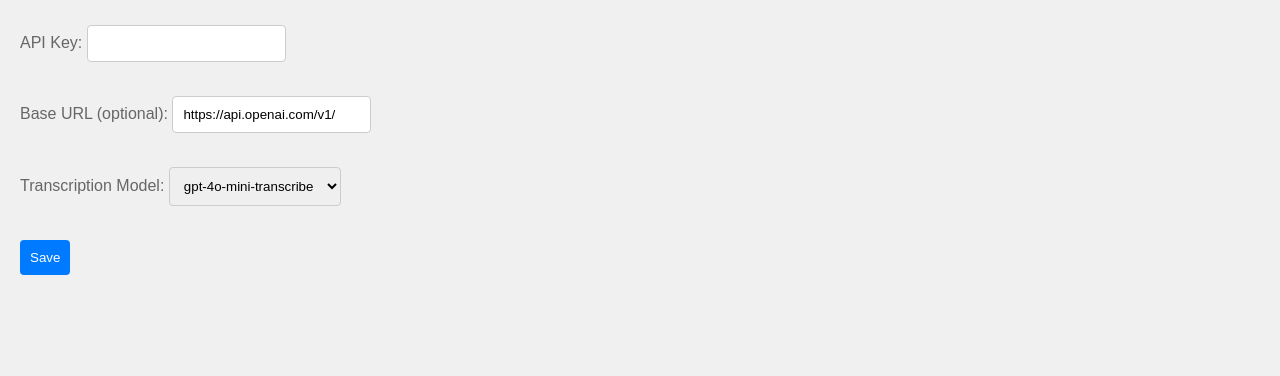
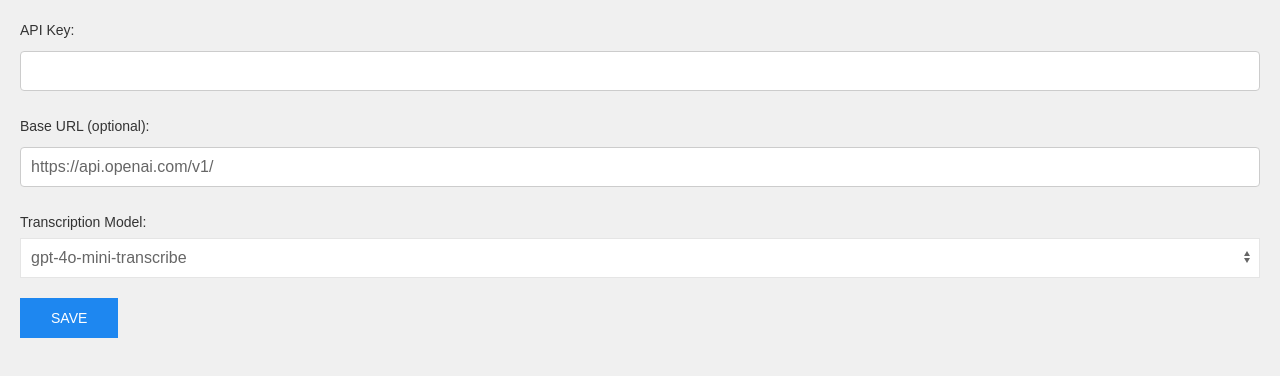
Before and after one commit to mshattori/voice-note, a plain HTML site: page settings.html in a window 1280 px wide. Drawn offline with nearby package versions, Linux system fonts and the light colour scheme.

Commit message:
update: enhance form layout with UIkit classes for better styling

```diff
--- a/settings.html
+++ b/settings.html
@@ -9,18 +9,30 @@
     <link rel="stylesheet" href="index.css">
 </head>
 <body>
-    <div id="api-key-config">
-        <label for="api-key">API Key:</label>
-        <input type="password" id="api-key" name="api-key"><br><br>
-        <label for="base-url">Base URL (optional):</label>
-        <input type="text" id="base-url" name="base-url" value="https://api.openai.com/v1/"><br><br>
-        <label for="model-select">Transcription Model:</label>
-        <select id="model-select" name="model-select">
-            <option value="gpt-4o-mini-transcribe">gpt-4o-mini-transcribe</option>
-            <option value="whisper-1">whisper-1</option>
-        </select><br><br>
-        <button id="save-api-key">Save</button>
+<div id="api-key-config" class="uk-form-stacked">
+    <div class="uk-margin">
+        <label class="uk-form-label" for="api-key">API Key:</label>
+        <div class="uk-form-controls">
+            <input class="uk-input" type="password" id="api-key" name="api-key">
+        </div>
     </div>
+    <div class="uk-margin">
+        <label class="uk-form-label" for="base-url">Base URL (optional):</label>
+        <div class="uk-form-controls">
+            <input class="uk-input" type="text" id="base-url" name="base-url" value="https://api.openai.com/v1/">
+        </div>
+    </div>
+    <div class="uk-margin">
+        <label class="uk-form-label" for="model-select">Transcription Model:</label>
+        <div class="uk-form-controls">
+            <select class="uk-select" id="model-select" name="model-select">
+                <option value="gpt-4o-mini-transcribe">gpt-4o-mini-transcribe</option>
+                <option value="whisper-1">whisper-1</option>
+            </select>
+        </div>
+    </div>
+    <button class="uk-button uk-button-primary" id="save-api-key">Save</button>
+</div>
     <!-- UIkit JS -->
     <script src="https://cdn.jsdelivr.net/npm/uikit@3.21.16/dist/js/uikit.min.js"></script>
     <script src="https://cdn.jsdelivr.net/npm/uikit@3.21.16/dist/js/uikit-icons.min.js"></script>
```
